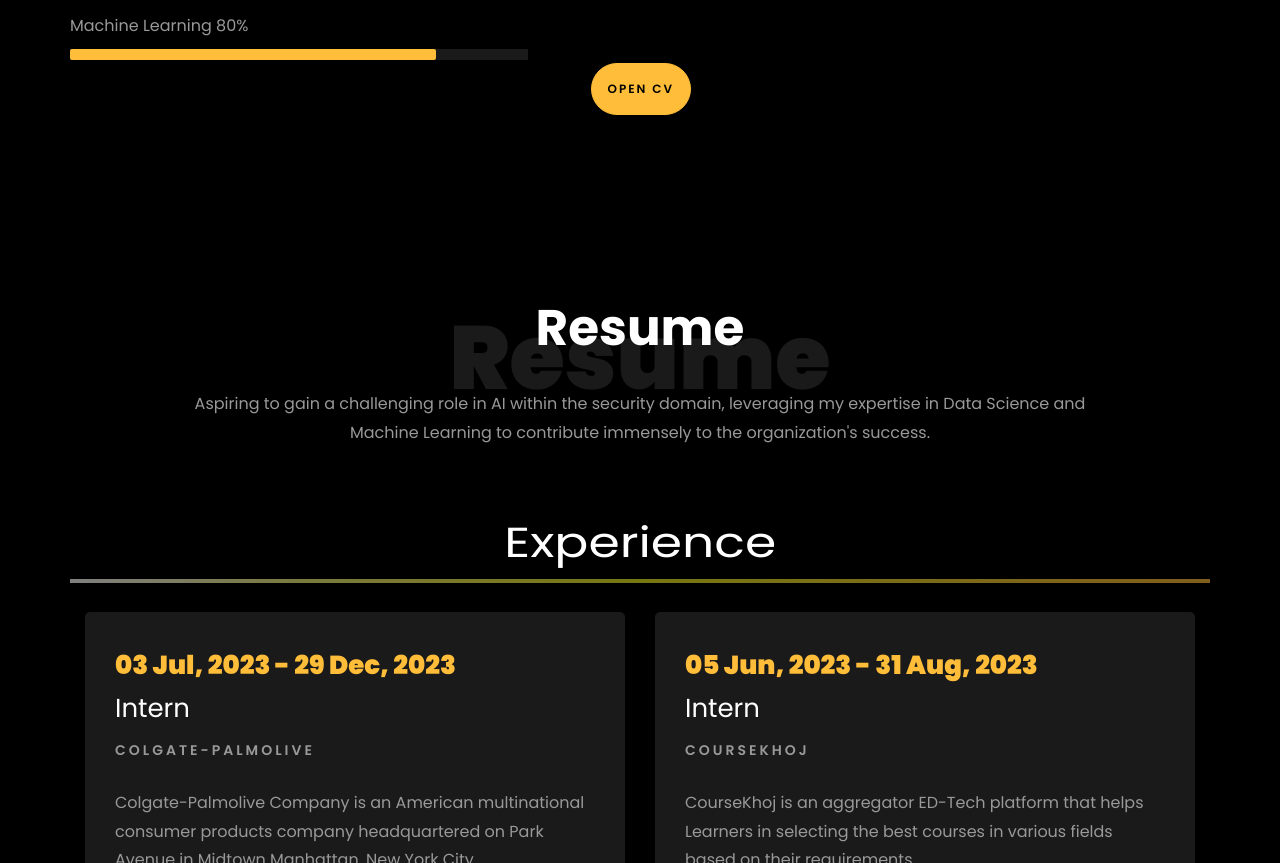
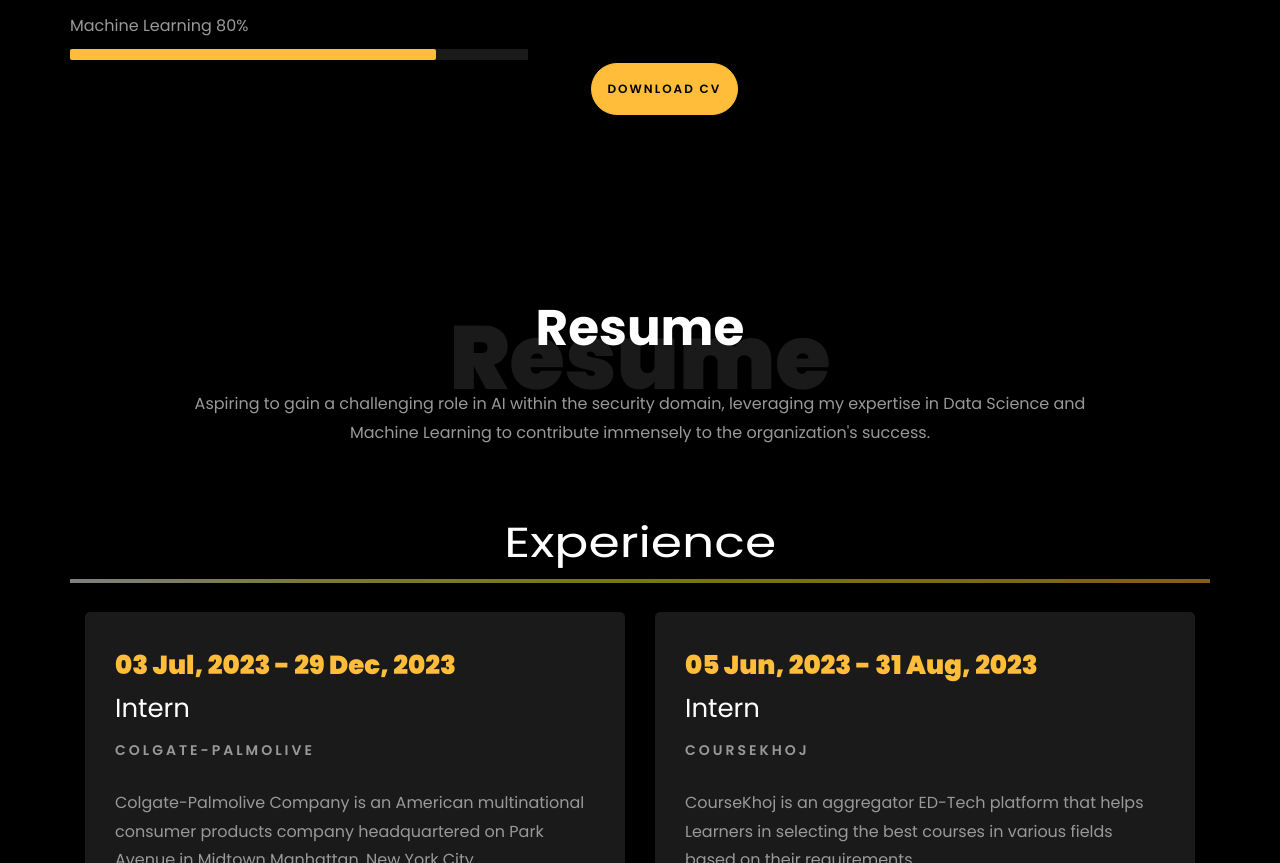
Before and after one commit to Riya-hiwanj/Riya-hiwanj.github.io, a plain HTML site: page index.html in a window 1280 px wide. Shown: the part 1371-2234 px from the top of the page. Drawn offline with Linux system fonts and the light colour scheme; files whose address does not match are found by name.

Commit message:
index.html

```diff
--- a/index.html
+++ b/index.html
@@ -293,7 +293,7 @@
 									<!-- <span class="number" data-number="30">0</span> <span>+</span> -->
 									<!-- <span>&nbsp; Projects completed</span> -->
 								</p>
-								<p><a href="https://drive.google.com/file/d/1H2PeZ2dbseH6DyojEAOTmeJTFxSRz34y/view?usp=sharing" class="btn btn-primary py-3 px-3">Open CV</a></p>
+								<p><a href="https://drive.google.com/file/d/1H2PeZ2dbseH6DyojEAOTmeJTFxSRz34y/view?usp=sharing" class="btn btn-primary py-3 px-3">Download CV</a></p>
 							</div>
 						</div>
 					</div>
```
